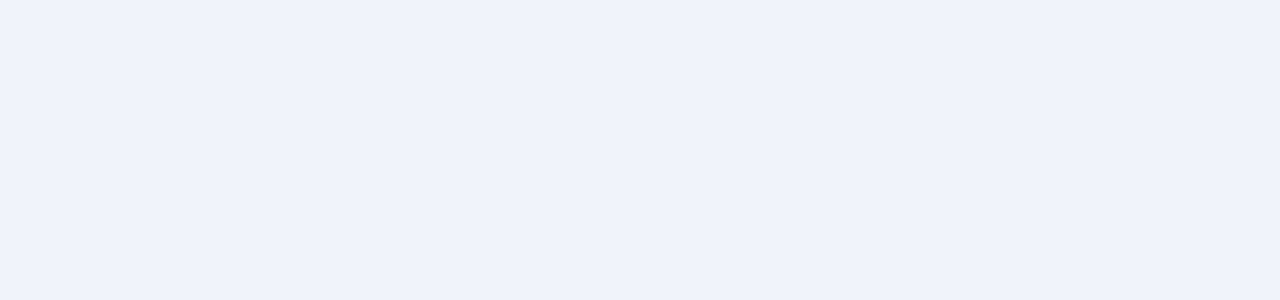
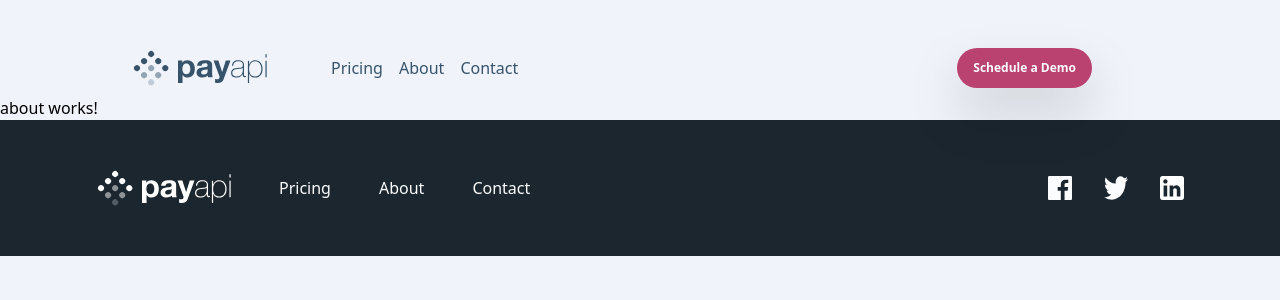
Before and after one commit to QuentinPetton/payApi-multisite, an Angular app: page /about in a window 1280 px wide. Before the commit this address led to /. Shown: the top 300 px of the page. Built offline with nearby package versions, Linux system fonts and the light colour scheme.

Commit message:
feat/aboutPage: create aboutComponent & route

```diff
--- a/src/app/app.routes.ts
+++ b/src/app/app.routes.ts
@@ -2,6 +2,7 @@
 import { MainLayoutComponent } from './shared/layout/main-layout/main-layout.component';
 import { HomeComponent } from './pages/home/home.component';
 import { PricingComponent } from './pricing/pricing.component';
+import { AboutComponent } from './pages/about/about.component';
 
 export const routes: Routes = [
   {
@@ -10,6 +11,7 @@
     children: [
       { path: '', component: HomeComponent },
       { path: 'pricing', component: PricingComponent },
+      { path: 'about', component: AboutComponent },
     ]
   }
 ];
--- /dev/null
+++ b/src/app/pages/about/about.component.html
@@ -0,0 +1 @@
+<p>about works!</p>
--- /dev/null
+++ b/src/app/pages/about/about.component.ts
@@ -0,0 +1,12 @@
+import { Component } from '@angular/core';
+
+@Component({
+  standalone: true,
+  selector: 'app-about',
+  imports: [],
+  templateUrl: './about.component.html',
+  styles: ""
+})
+export class AboutComponent {
+
+}
```
